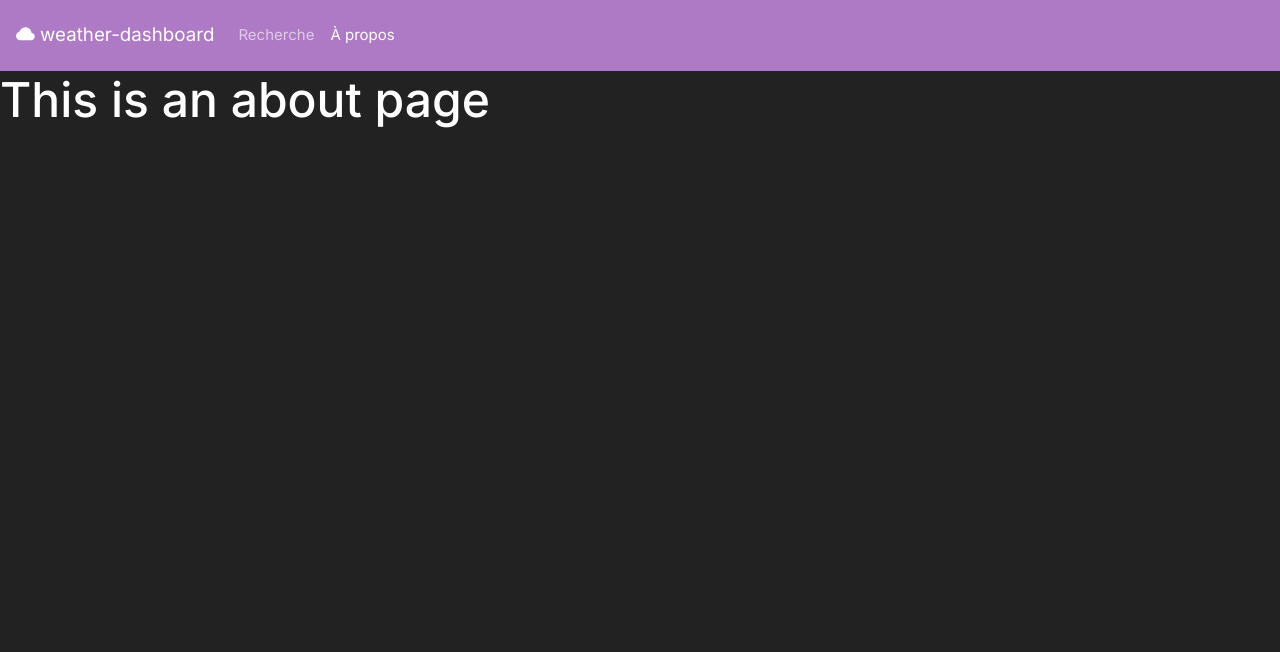
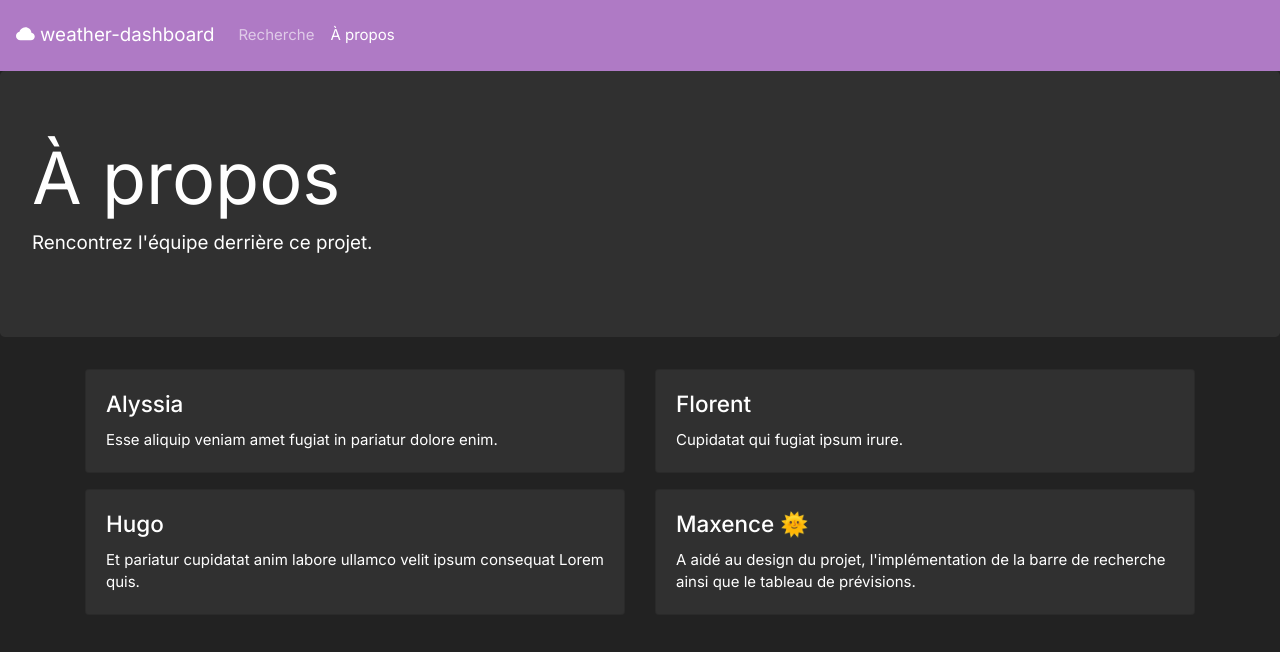
Before and after one commit to maxencelav/weather-dashboard, a Vue app: page /about in a window 1280 px wide. Shown: the top 652 px of the page. Built offline with nearby package versions, Linux system fonts and the light colour scheme; what vue-async-computed would draw is missing.

Commit message:
New error and About page

```diff
--- a/src/views/About.vue
+++ b/src/views/About.vue
@@ -1,5 +1,39 @@
 <template>
   <div class="about">
-    <h1>This is an about page</h1>
+    <b-jumbotron
+      header="À propos"
+      lead="Rencontrez l'équipe derrière ce projet."
+    >
+    </b-jumbotron>
+
+    <b-container>
+      <b-card-group deck>
+        <b-card title="Alyssia">
+          <b-card-text>
+            Esse aliquip veniam amet fugiat in pariatur dolore enim.
+          </b-card-text>
+        </b-card>
+
+        <b-card title="Florent">
+          <b-card-text> Cupidatat qui fugiat ipsum irure. </b-card-text>
+        </b-card>
+      </b-card-group>
+
+      <b-card-group deck class="mt-3">
+        <b-card title="Hugo">
+          <b-card-text>
+            Et pariatur cupidatat anim labore ullamco velit ipsum consequat
+            Lorem quis.
+          </b-card-text>
+        </b-card>
+
+        <b-card title="Maxence 🌞">
+          <b-card-text>
+            A aidé au design du projet, l'implémentation de la barre de
+            recherche ainsi que le tableau de prévisions.
+          </b-card-text>
+        </b-card>
+      </b-card-group>
+    </b-container>
   </div>
 </template>
--- a/src/views/Error.vue
+++ b/src/views/Error.vue
@@ -1,6 +1,9 @@
 
 <template>
   <div class="error">
-    <h1>Une erreur est survenue. 😔</h1>
+    <b-col md="12" class="mt-5 text-center">
+      <span class="display-1 d-block">404</span>
+      <div class="mb-4 lead">Une erreur est survenue. 🤔</div>
+    </b-col>
   </div>
 </template>
```
Also changed, not shown: src/assets/img/maxence_icon.png (added).
